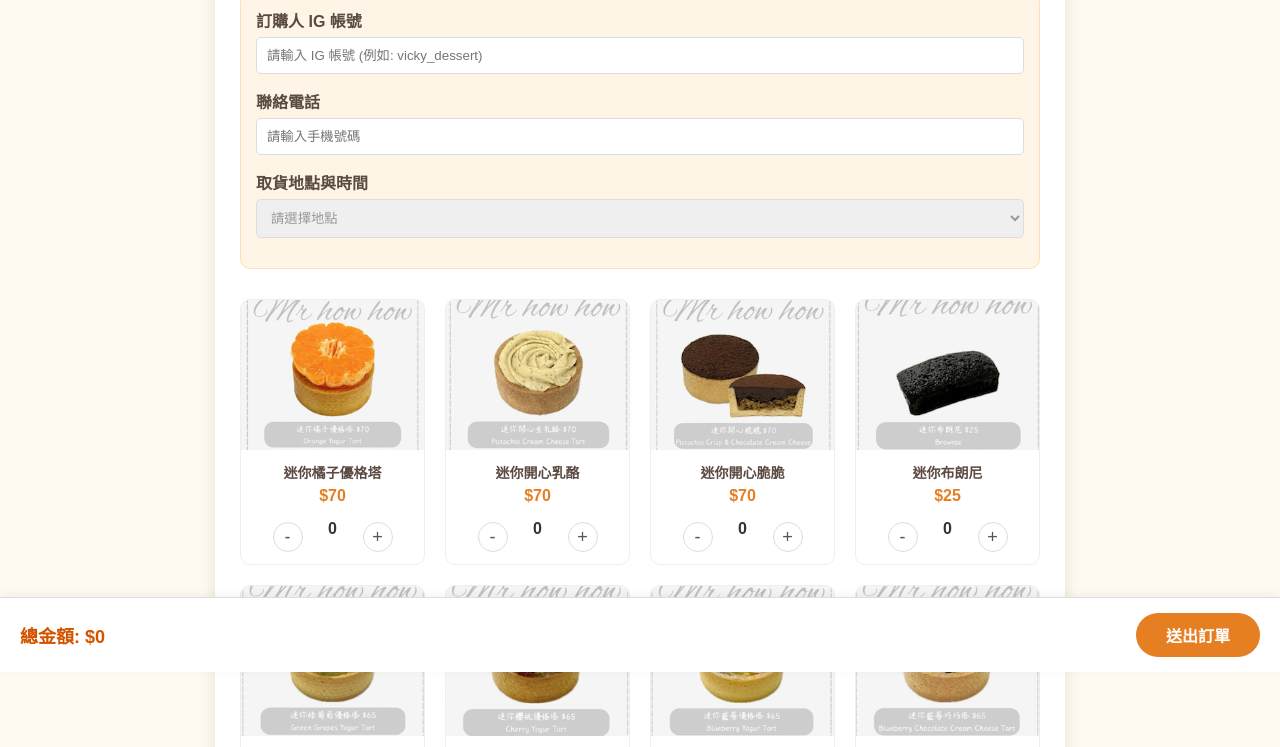
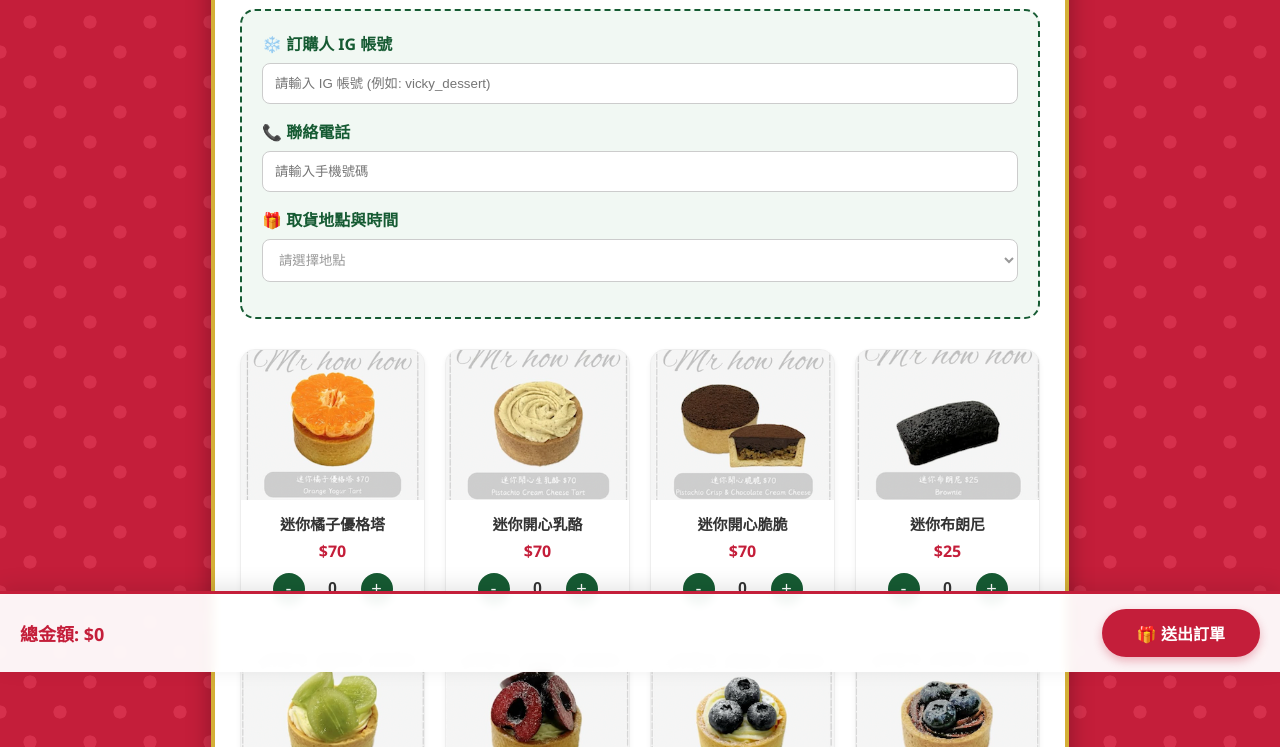
Before and after one commit to vicky-17-right-here/my-order-system, a plain HTML site: page index.html in a window 1280 px wide. Shown: the part 128-875 px from the top of the page. Drawn offline with Linux system fonts and the light colour scheme.

Commit message:
Revise index.html for Christmas dessert order form
Updated the title and various labels for a Christmas-themed dessert order form. Enhanced styling and adjusted button texts to reflect the holiday theme.

```diff
--- a/index.html
+++ b/index.html
@@ -3,67 +3,183 @@
 <head>
     <meta charset="UTF-8">
     <meta name="viewport" content="width=device-width, initial-scale=1.0">
-    <title>Mr. 好好 甜點訂購單</title>
+    <title>Mr. 好好 聖誕甜點訂購單</title>
     <style>
-        body { font-family: "Microsoft JhengHei", sans-serif; background-color: #fffaf0; margin: 0; padding: 20px; color: #5a4a42; }
-        .container { max-width: 800px; margin: 0 auto; background: white; padding: 25px; border-radius: 15px; box-shadow: 0 4px 15px rgba(0,0,0,0.1); }
-        h2 { text-align: center; color: #d35400; margin-bottom: 20px; }
+        /* --- 聖誕節主題配色 --- */
+        :root {
+            --xmas-red: #c41e3a;       /* 聖誕紅 */
+            --xmas-green: #165b33;     /* 聖誕綠 */
+            --xmas-gold: #d4af37;      /* 金色 */
+            --snow-white: #ffffff;     /* 雪白 */
+            --warm-bg: #fffaf0;        /* 暖白底 */
+            --text-brown: #5a4a42;     /* 巧克力色文字 */
+        }
+
+        body {
+            font-family: "Microsoft JhengHei", "Segoe UI", sans-serif;
+            background-color: var(--xmas-red); /* 背景改紅 */
+            background-image: radial-gradient(#d6304c 15%, transparent 16%), radial-gradient(#d6304c 15%, transparent 16%); /* 增加一點質感 */
+            background-size: 60px 60px;
+            background-position: 0 0, 30px 30px;
+            margin: 0;
+            padding: 20px;
+            color: var(--text-brown);
+        }
+
+        .container {
+            max-width: 800px;
+            margin: 0 auto;
+            background: var(--snow-white);
+            padding: 25px;
+            border-radius: 20px;
+            box-shadow: 0 10px 25px rgba(0,0,0,0.3);
+            border: 4px solid var(--xmas-gold); /* 金色邊框 */
+            position: relative;
+        }
+
+        /* 標題裝飾 */
+        h2 {
+            text-align: center;
+            color: var(--xmas-green);
+            margin-bottom: 25px;
+            font-size: 28px;
+            text-shadow: 1px 1px 0px #eee;
+        }
 
         /* 表單區域 */
-        .form-section { margin-bottom: 30px; padding: 15px; background-color: #fff5e6; border-radius: 10px; border: 1px solid #ffe0b2; }
-        label { display: block; margin-bottom: 5px; font-weight: bold; }
-        input, select { width: 100%; padding: 10px; margin-bottom: 15px; border: 1px solid #ddd; border-radius: 5px; box-sizing: border-box; }
+        .form-section {
+            margin-bottom: 30px;
+            padding: 20px;
+            background-color: #f1f8f3; /* 淺綠底色 */
+            border-radius: 15px;
+            border: 2px dashed var(--xmas-green); /* 虛線邊框像郵票 */
+        }
+
+        label { display: block; margin-bottom: 8px; font-weight: bold; color: var(--xmas-green); }
+        input, select {
+            width: 100%;
+            padding: 12px;
+            margin-bottom: 15px;
+            border: 1px solid #ccc;
+            border-radius: 8px;
+            box-sizing: border-box;
+            background-color: #fff;
+        }
+        input:focus, select:focus {
+            outline: none;
+            border-color: var(--xmas-red);
+            box-shadow: 0 0 5px rgba(196, 30, 58, 0.3);
+        }
         select:invalid { color: #999; }
 
         /* 產品列表網格 */
         .product-grid { display: grid; grid-template-columns: repeat(auto-fill, minmax(160px, 1fr)); gap: 20px; }
-        .product-card { border: 1px solid #eee; border-radius: 10px; overflow: hidden; padding-bottom: 10px; text-align: center; transition: transform 0.2s; background: #fff; }
-        .product-card:hover { transform: translateY(-5px); box-shadow: 0 5px 15px rgba(0,0,0,0.1); }
+
+        .product-card {
+            border: 1px solid #eee;
+            border-radius: 15px;
+            overflow: hidden;
+            padding-bottom: 15px;
+            text-align: center;
+            transition: transform 0.2s;
+            background: #fff;
+            box-shadow: 0 2px 5px rgba(0,0,0,0.05);
+        }
+        .product-card:hover {
+            transform: translateY(-5px);
+            box-shadow: 0 8px 20px rgba(0,0,0,0.15);
+            border-color: var(--xmas-gold);
+        }
+
         .product-img { width: 100%; height: 150px; object-fit: cover; background-color: #f0f0f0; }
-        .product-info { padding: 10px; height: 80px; display: flex; flex-direction: column; justify-content: space-between; }
-        .product-name { font-size: 14px; font-weight: bold; margin-bottom: 5px; line-height: 1.3; }
-        .product-price { color: #e67e22; font-weight: bold; }
+        .product-info { padding: 10px; height: 90px; display: flex; flex-direction: column; justify-content: space-between; }
+        .product-name { font-size: 15px; font-weight: bold; margin-bottom: 5px; line-height: 1.3; color: #333; }
+        .product-price { color: var(--xmas-red); font-weight: bold; font-size: 16px; }
 
-        .qty-control { display: flex; justify-content: center; align-items: center; gap: 10px; margin-top: 5px; }
-        .btn-qty { width: 30px; height: 30px; border-radius: 50%; border: 1px solid #ddd; background: white; cursor: pointer; font-size: 18px; line-height: 1; color: #555; }
-        .qty-input { width: 40px; text-align: center; border: none; font-size: 16px; font-weight: bold; color: #333; pointer-events: none; }
+        /* 數量增減按鈕 */
+        .qty-control { display: flex; justify-content: center; align-items: center; gap: 8px; margin-top: 5px; }
+        .btn-qty {
+            width: 32px; height: 32px;
+            border-radius: 50%;
+            border: none;
+            background: var(--xmas-green); /* 綠色按鈕 */
+            color: white;
+            cursor: pointer;
+            font-size: 18px;
+            line-height: 1;
+            transition: background 0.2s;
+        }
+        .btn-qty:hover { background-color: #0d4224; }
+        .qty-input {
+            width: 40px;
+            text-align: center;
+            border: none;
+            font-size: 16px;
+            font-weight: bold;
+            color: #333;
+            pointer-events: none;
+            background: transparent;
+            margin-bottom: 0; padding: 0; /* 修正對齊 */
+        }
 
         /* 底部懸浮列 */
-        .footer-bar { position: fixed; bottom: 0; left: 0; width: 100%; background: white; border-top: 1px solid #ddd; padding: 15px 20px; display: flex; justify-content: space-between; align-items: center; box-shadow: 0 -2px 10px rgba(0,0,0,0.05); box-sizing: border-box; z-index: 100; }
-        .total-display { font-size: 18px; font-weight: bold; color: #d35400; }
-        .btn-submit { background-color: #e67e22; color: white; border: none; padding: 10px 30px; border-radius: 25px; font-size: 16px; cursor: pointer; font-weight: bold; }
+        .footer-bar {
+            position: fixed; bottom: 0; left: 0; width: 100%;
+            background: rgba(255, 255, 255, 0.95);
+            border-top: 3px solid var(--xmas-red);
+            padding: 15px 20px;
+            display: flex; justify-content: space-between; align-items: center;
+            box-shadow: 0 -5px 20px rgba(0,0,0,0.1);
+            box-sizing: border-box;
+            z-index: 100;
+            backdrop-filter: blur(5px);
+        }
+        .total-display { font-size: 18px; font-weight: bold; color: var(--xmas-red); }
 
-        .spacer { height: 80px; }
+        .btn-submit {
+            background-color: var(--xmas-red);
+            color: white;
+            border: none;
+            padding: 12px 35px;
+            border-radius: 30px;
+            font-size: 16px;
+            cursor: pointer;
+            font-weight: bold;
+            box-shadow: 0 4px 10px rgba(196, 30, 58, 0.3);
+            transition: transform 0.2s;
+        }
+        .btn-submit:hover { background-color: #a01830; transform: scale(1.05); }
+        .btn-submit:disabled { background-color: #ccc; transform: none; box-shadow: none; cursor: not-allowed;}
+
+        .spacer { height: 100px; }
 
         /* 彈出視窗樣式 */
         .modal-overlay {
             display: none; position: fixed; top: 0; left: 0; width: 100%; height: 100%;
-            background: rgba(0, 0, 0, 0.5); justify-content: center; align-items: center; z-index: 1000;
+            background: rgba(0, 0, 0, 0.6); justify-content: center; align-items: center; z-index: 1000;
         }
         .modal-box {
-            background: white; padding: 25px; border-radius: 12px;
+            background: white; padding: 25px; border-radius: 15px;
             width: 90%; max-width: 400px; text-align: center;
-            box-shadow: 0 10px 25px rgba(0,0,0,0.2);
-            display: flex; flex-direction: column; gap: 10px; /* 增加間距 */
+            box-shadow: 0 15px 30px rgba(0,0,0,0.3);
+            display: flex; flex-direction: column; gap: 12px;
+            border: 3px solid var(--xmas-green); /* 彈窗綠邊框 */
         }
-        .modal-title { font-size: 22px; color: #27ae60; margin-bottom: 5px; font-weight: bold; }
+        .modal-title { font-size: 24px; color: var(--xmas-green); margin-bottom: 5px; font-weight: bold; }
         .copy-area {
             width: 100%; height: 120px; padding: 10px;
             background-color: #f8f9fa; border: 1px solid #ddd;
-            border-radius: 5px; font-size: 14px; color: #555;
+            border-radius: 8px; font-size: 14px; color: #555;
             resize: none; box-sizing: border-box;
         }
 
-        /* 按鈕區塊樣式調整 */
         .modal-btns { display: flex; gap: 10px; justify-content: center; margin-top: 5px; }
 
-        /* 按鈕基本樣式 */
-        .btn-base { border: none; padding: 10px 10px; border-radius: 5px; cursor: pointer; font-weight: bold; flex: 1; font-size: 14px; text-decoration: none; display: flex; align-items: center; justify-content: center; }
+        .btn-base { border: none; padding: 12px 10px; border-radius: 8px; cursor: pointer; font-weight: bold; flex: 1; font-size: 14px; text-decoration: none; display: flex; align-items: center; justify-content: center; }
 
         .btn-copy { background-color: #3498db; color: white; }
         .btn-copy:active { background-color: #2980b9; }
 
-        /* 新增：IG 按鈕樣式 (Instagram 品牌色) */
         .btn-ig { background-color: #E1306C; color: white; }
         .btn-ig:hover { background-color: #C13584; }
 
@@ -73,16 +189,16 @@
 <body>
 
 <div class="container">
-    <h2>🍰 Mr. 好好 甜點訂購單</h2>
+    <h2>🎄 Mr. 好好 聖誕甜點訂購單 🎅</h2>
 
     <div class="form-section">
-        <label>訂購人 IG 帳號</label>
+        <label>❄️ 訂購人 IG 帳號</label>
         <input type="text" id="username" placeholder="請輸入 IG 帳號 (例如: vicky_dessert)">
 
-        <label>聯絡電話</label>
+        <label>📞 聯絡電話</label>
         <input type="tel" id="phone" placeholder="請輸入手機號碼" maxlength="10" oninput="this.value = this.value.replace(/[^0-9]/g, '')">
 
-        <label>取貨地點與時間</label>
+        <label>🎁 取貨地點與時間</label>
         <select id="pickup" required>
             <option value="" disabled selected>請選擇地點</option>
             <option value="後龍">17:30~17:50 後龍火車站停車場</option>
@@ -97,7 +213,7 @@
 
 <div class="footer-bar">
     <div class="total-display" id="totalPrice">總金額: $0</div>
-    <button class="btn-submit" id="submitBtn" onclick="submitOrder()">送出訂單</button>
+    <button class="btn-submit" id="submitBtn" onclick="submitOrder()">🎁 送出訂單</button>
 </div>
 
 <div class="modal-overlay" id="successModal">
@@ -224,7 +340,7 @@
 
         const btn = document.getElementById('submitBtn');
         btn.disabled = true;
-        btn.innerText = "訂單傳送中...";
+        btn.innerText = "⏳ 訂單傳送中...";
 
         fetch(SCRIPT_URL, {
             method: 'POST',
@@ -234,11 +350,11 @@
         }).then(() => {
             showSuccessModal(name, pickup, orderString, total);
             btn.disabled = false;
-            btn.innerText = "送出訂單";
+            btn.innerText = "🎁 送出訂單";
         }).catch(error => {
             alert("發生錯誤，請稍後再試或聯繫管理員。");
             btn.disabled = false;
-            btn.innerText = "送出訂單";
+            btn.innerText = "🎁 送出訂單";
         });
     }
 
```
